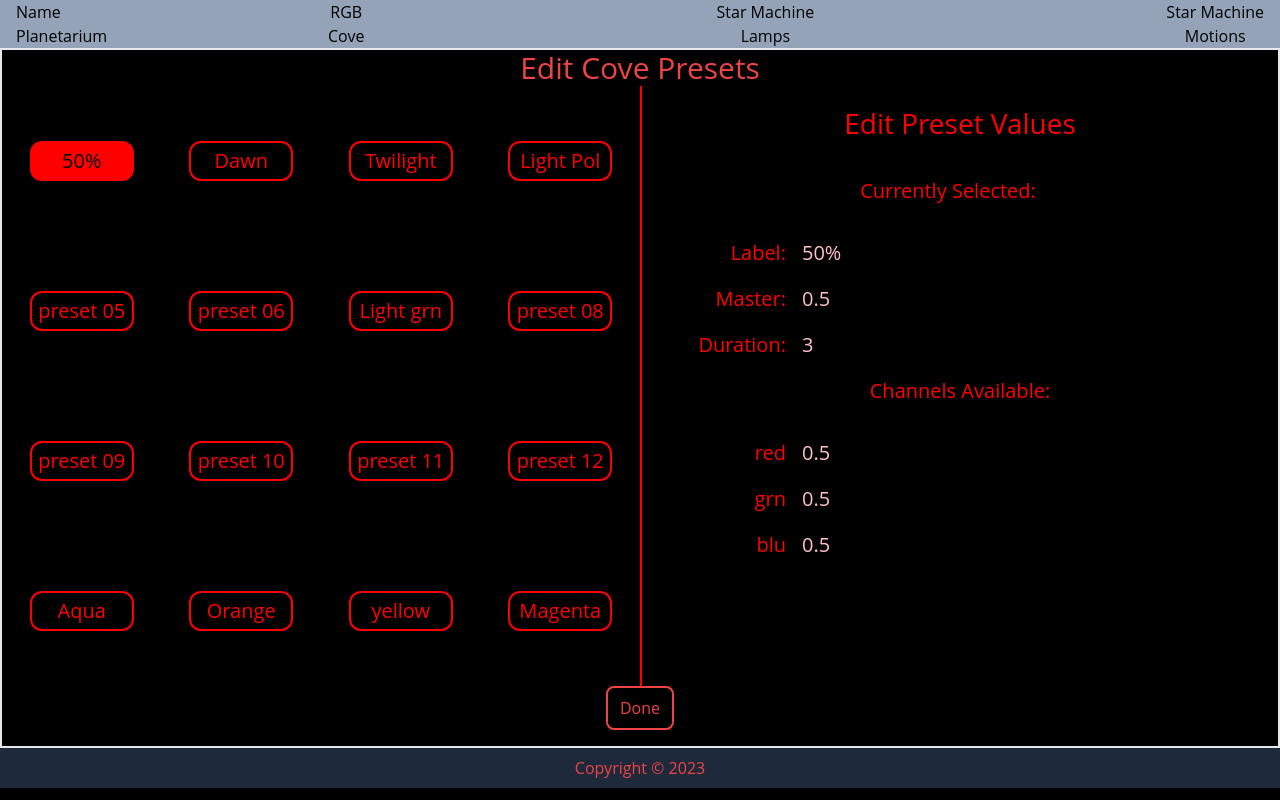
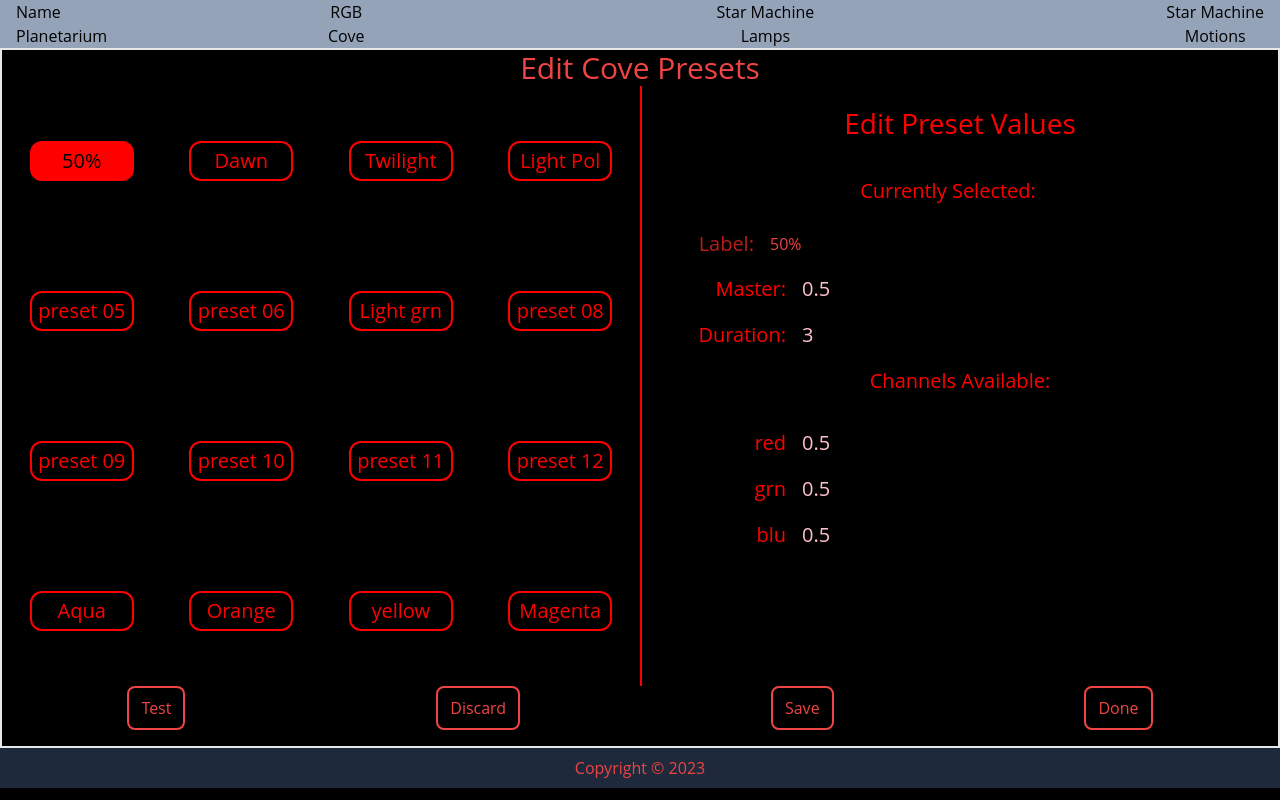
Before and after one commit to CelestialCoyote/react-hercules-chromacove, a React (Create React App) app in the folder frontend/: page / in a window 1280 px wide. Both pictures are taken after a click on the button "Edit Presets". Built offline with nearby package versions, Linux system fonts and the light colour scheme.

Commit message:
modal css

```diff
--- a/frontend/src/Components/CovePresetsModal/CovePresetsModal.jsx
+++ b/frontend/src/Components/CovePresetsModal/CovePresetsModal.jsx
@@ -85,143 +85,143 @@ const CovePresetsModal = ({ setEditOpen, rgbState, setRGBState, presets, setPres
 		}));
 	};
 
-	// const handleLabelChange = (event) => {
-	//     setTempPreset(previousInput => ({ ...previousInput, label: event.target.value }));
-	//     console.log(tempPreset);
-	// };
+	const handleLabelChange = (event) => {
+	    setTempPreset(previousInput => ({ ...previousInput, label: event.target.value }));
+	    console.log(tempPreset);
+	};
 
-	// const handleMasterValueChange = (event) => {
-	//     let value = event.target.value;
+	const handleMasterValueChange = (event) => {
+	    let value = event.target.value;
 
-	//     if (isNaN(value)) {
-	//         value = 0.000;
-	//     } else if (value > 1.000) {
-	//         value = 1.000;
-	//     }
+	    if (isNaN(value)) {
+	        value = 0.000;
+	    } else if (value > 1.000) {
+	        value = 1.000;
+	    }
 
-	//     event.target.value = Number(value).toFixed(3);
+	    event.target.value = Number(value).toFixed(3);
 
-	//     setTempPreset(previousInput => ({ ...previousInput, master: value }));
-	// };
+	    setTempPreset(previousInput => ({ ...previousInput, master: value }));
+	};
 
-	// const handleDurationChange = (event) => {
-	//     let value = event.target.value;
+	const handleDurationChange = (event) => {
+	    let value = event.target.value;
 
-	//     if (isNaN(value) || value < 0) {
-	//         value = 0.0;
-	//     } else if (value > 999.9) {
-	//         value = 999.9;
-	//     }
+	    if (isNaN(value) || value < 0) {
+	        value = 0.0;
+	    } else if (value > 999.9) {
+	        value = 999.9;
+	    }
 
-	//     setTempPreset(previousInput => ({ ...previousInput, duration: value }));
-	// };
+	    setTempPreset(previousInput => ({ ...previousInput, duration: value }));
+	};
 
-	// const handleChannelValueChange = (event) => {
-	//     let value = event.target.value;
-	//     let name = event.target.name;
+	const handleChannelValueChange = (event) => {
+	    let value = event.target.value;
+	    let name = event.target.name;
 
-	//     if (isNaN(value)) {
-	//         value = 0.000;
-	//     } else if (value > 1.000) {
-	//         value = 1.000;
-	//     }
+	    if (isNaN(value)) {
+	        value = 0.000;
+	    } else if (value > 1.000) {
+	        value = 1.000;
+	    }
 
-	//     setTempPreset(previousInput => ({ ...previousInput, channels: { ...previousInput.channels, [name]: value } }));
-	//     console.log(`channelName: ${name}, value: ${value}`);
-	// };
+	    setTempPreset(previousInput => ({ ...previousInput, channels: { ...previousInput.channels, [name]: value } }));
+	    console.log(`channelName: ${name}, value: ${value}`);
+	};
 
-	// const testChanges = (preset) => {
-	//     // Get all channels in use.
-	//     const allChannels = getAllChannels(preset);
+	const testChanges = (preset) => {
+		// Get all channels in use.
+		const allChannels = getAllChannels(preset);
 
-	//     // Update the sliders to match Preset selected.
-	//     allChannels.forEach(channel => {
-	//         setTempState(prevState => (
-	//             { ...prevState, [channel.id]: { ...prevState[channel.id], value: channel.value } }
-	//         ));
-	//     });
+		// Update the sliders to match Preset selected.
+		allChannels.forEach(channel => {
+			setTempState(prevState => (
+				{ ...prevState, [channel.id]: { ...prevState[channel.id], value: channel.value } }
+			));
+		});
 
-	//     // Set Master slider state.
-	//     setMasterValue(parseFloat(preset.master));
+		// Set Master slider state.
+		setMasterValue(parseFloat(preset.master));
 
-	//     let masterData = {
-	//         "name": "master",
-	//         "value": preset.master,
-	//         "duration": preset.duration
-	//     };
+		let masterData = {
+			"name": "master",
+			"value": preset.master,
+			"duration": preset.duration
+		};
 
-	//     allChannels.push(masterData);
-	//     sendData(allChannels);
-	// };
+		allChannels.push(masterData);
+		sendData(allChannels);
+	};
 
-	// const discardChanges = () => {
-	//     // Get all channels in use.
-	//     const allChannels = getAllChannels(-1);
+	const discardChanges = () => {
+		// Get all channels in use.
+		const allChannels = getAllChannels(-1);
 
-	//     // Update the sliders to match Preset selected.
-	//     allChannels.forEach(channel => {
-	//         setTempState(prevState => (
-	//             { ...prevState, [channel.id]: { ...prevState[channel.id], value: channel.value } }
-	//         ));
-	//     });
+		// Update the sliders to match Preset selected.
+		allChannels.forEach(channel => {
+			setTempState(prevState => (
+				{ ...prevState, [channel.id]: { ...prevState[channel.id], value: channel.value } }
+			));
+		});
 
-	//     // Set Master slider state to default.
-	//     setMasterValue(1.000);
+		// Set Master slider state to default.
+		setMasterValue(1.000);
 
-	//     let masterData = {
-	//         "name": "master",
-	//         "value": 1.000,
-	//         "duration": 3.0
-	//     };
+		let masterData = {
+			"name": "master",
+			"value": 1.000,
+			"duration": 3.0
+		};
 
-	//     allChannels.push(masterData);
-	//     sendData(allChannels);
-	//     presetData(selectedPreset.id);
-	// };
+		allChannels.push(masterData);
+		sendData(allChannels);
+		presetData(selectedPreset.id);
+	};
 
-	// const saveChanges = (preset) => {
-	//     // Get all channels in use.
-	//     const allChannels = getAllChannels(preset);
+	const saveChanges = (preset) => {
+		// Get all channels in use.
+		const allChannels = getAllChannels(preset);
 
-	//     // Update the sliders to match Preset selected.
-	//     allChannels.forEach(channel => {
-	//         setRGBState(prevState => (
-	//             { ...prevState, [channel.id]: { ...prevState[channel.id], value: parseFloat(channel.value) } }
-	//         ));
-	//     });
+		// Update the sliders to match Preset selected.
+		allChannels.forEach(channel => {
+			setRGBState(prevState => (
+				{ ...prevState, [channel.id]: { ...prevState[channel.id], value: parseFloat(channel.value) } }
+			));
+		});
 
-	//     // Set Master slider state.
-	//     setMasterValue(parseFloat(preset.master));
+		// Set Master slider state.
+		setMasterValue(parseFloat(preset.master));
 
-	//     let masterData = {
-	//         "name": "master",
-	//         "value": preset.master,
-	//         "duration": preset.duration
-	//     };
+		let masterData = {
+			"name": "master",
+			"value": preset.master,
+			"duration": preset.duration
+		};
 
-	//     allChannels.push(masterData);
-	//     sendData(allChannels);
+		allChannels.push(masterData);
+		sendData(allChannels);
 
-	//     try {
-	//         baseAPI.post('presets', preset)
-	//             .then((res) => {
-	//                 setPresets(res.data);
-	//             });
-	//     } catch (error) {
-	//         console.log('Update color channel failed.', error);
-	//     };
-	// };
+		try {
+			baseAPI.post('presets', preset)
+				.then((res) => {
+					setPresets(res.data);
+				});
+		} catch (error) {
+			console.log('Update color channel failed.', error);
+		};
+	};
 
-	// const sendData = (allChannels) => {
-	//     try {
-	//         baseAPI.post('presetButton', allChannels)
-	//             .then((res) => {
-	//                 console.log(res.data);
-	//             });
-	//     } catch (error) {
-	//         console.log('Preset button change failed.', error);
-	//     }
-	// };
+	const sendData = (allChannels) => {
+		try {
+			baseAPI.post('presetButton', allChannels)
+				.then((res) => {
+					console.log(res.data);
+				});
+		} catch (error) {
+			console.log('Preset button change failed.', error);
+		}
+	};
 
 	useEffect(() => {
 		presetData(selectedPreset.id);
@@ -256,31 +256,31 @@ const CovePresetsModal = ({ setEditOpen, rgbState, setRGBState, presets, setPres
 					<h3 className="edit-settings-label">Edit Preset Values</h3>
 
 					<div className="edit-selected-label">
-						<label className="edit-settings-label-medium">Currently Selected:</label>
-						<label className="edit-selected-number">{selectedPreset.preset}</label>
+						<h3 className="edit-settings-label-medium">Currently Selected:</h3>
+						<h3 className="edit-selected-number">{selectedPreset.preset}</h3>
 					</div>
 
-					<div className="preset-value">
+					<div className="">
 
-						<div className="preset-input">
+						<div className="flex mt-2">
 
-							<h3 className="input-label">Label:</h3>
+							<h3 className="text-red-700 text-right text-xl w-24 mr-4">Label:</h3>
 
 							<input
-								className="preset-input-value"
+								className="text-red-500 bg-black"
 								type="text"
 								name="label"
 								maxLength={10}
 								placeholder={selectedPreset.label}
 								value={tempPreset.label}
-							// onChange={handleLabelChange}
+								onChange={handleLabelChange}
 							/>
 
 						</div>
 
 						<div className="preset-input">
 
-							<label className="input-label">Master:</label>
+							<h3 className="input-label">Master:</h3>
 
 							<input
 								className="preset-input-value"
@@ -292,7 +292,7 @@ const CovePresetsModal = ({ setEditOpen, rgbState, setRGBState, presets, setPres
 								maxLength={5}
 								placeholder={selectedPreset.master}
 								value={tempPreset.master}
-							// onChange={handleMasterValueChange}
+								onChange={handleMasterValueChange}
 							/>
 
 						</div>
@@ -311,7 +311,7 @@ const CovePresetsModal = ({ setEditOpen, rgbState, setRGBState, presets, setPres
 								maxLength={5}
 								placeholder={selectedPreset.duration}
 								value={tempPreset.duration}
-							// onChange={handleDurationChange}
+								onChange={handleDurationChange}
 							/>
 
 						</div>
@@ -352,7 +352,7 @@ const CovePresetsModal = ({ setEditOpen, rgbState, setRGBState, presets, setPres
 									maxLength={5}
 									placeholder={channel.value}
 									value={tempPreset.channels[channel.name] || "0.000"}
-								// onChange={handleChannelValueChange}
+									onChange={handleChannelValueChange}
 								/>
 
 							</div>
@@ -364,26 +364,26 @@ const CovePresetsModal = ({ setEditOpen, rgbState, setRGBState, presets, setPres
 
 			<div className="edit-presets-buttons">
 
-				{/* <button
-                    className="edit-button"
+				<button
+					className="text-red-500 border-red-500 border-2 rounded-lg px-3 py-2"
 					onClick={() => { testChanges(tempPreset) }}
 				>
 					Test
-                </button> */}
+				</button>
 
-				{/* <button
-                    className="edit-button"
+				<button
+					className="text-red-500 border-red-500 border-2 rounded-lg px-3 py-2"
 					onClick={() => { discardChanges() }}
 				>
 					Discard
-                </button> */}
+				</button>
 
-				{/* <button
-                    className="edit-button"
+				<button
+					className="text-red-500 border-red-500 border-2 rounded-lg px-3 py-2"
 					onClick={() => { saveChanges(tempPreset) }}
 				>
 					Save
-                </button> */}
+				</button>
 
 				<button
 					className="text-red-500 border-red-500 border-2 rounded-lg px-3 py-2"
```
Lines whose indentation alone changed are shown as unchanged.
